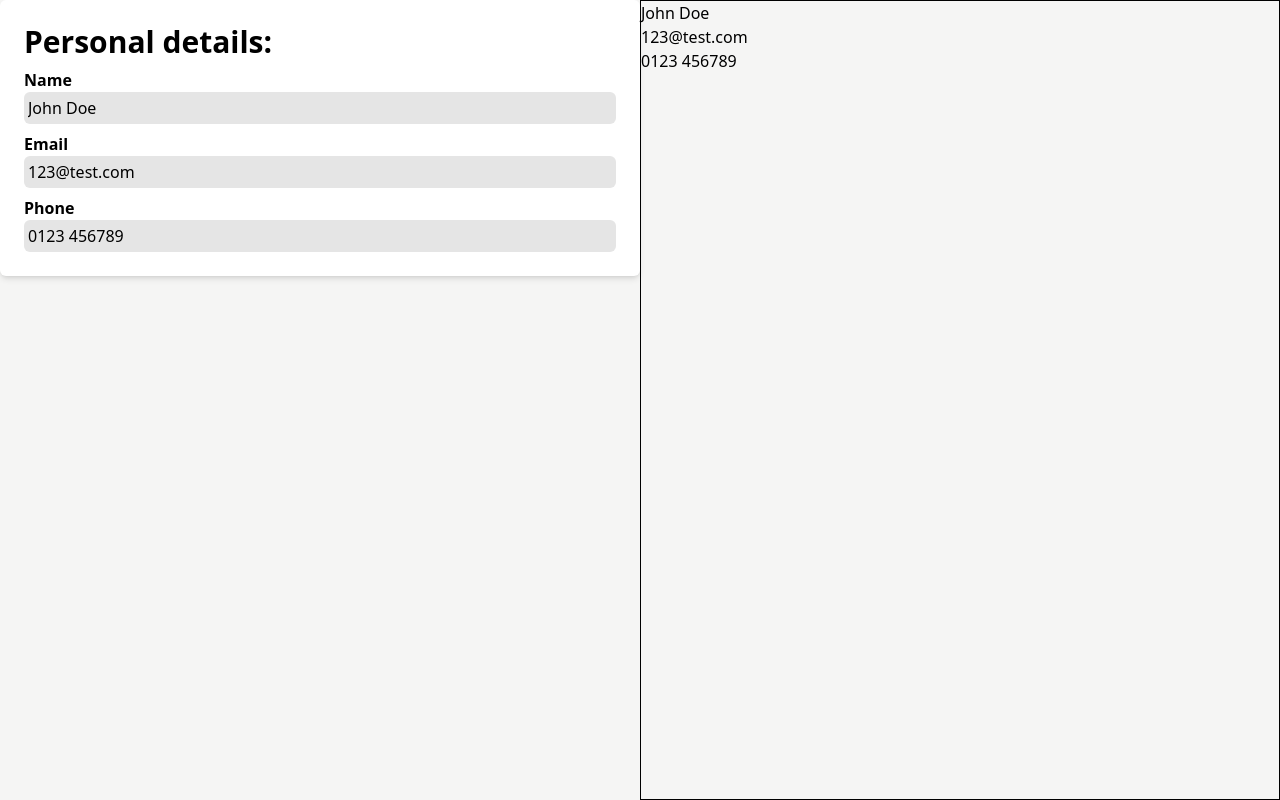
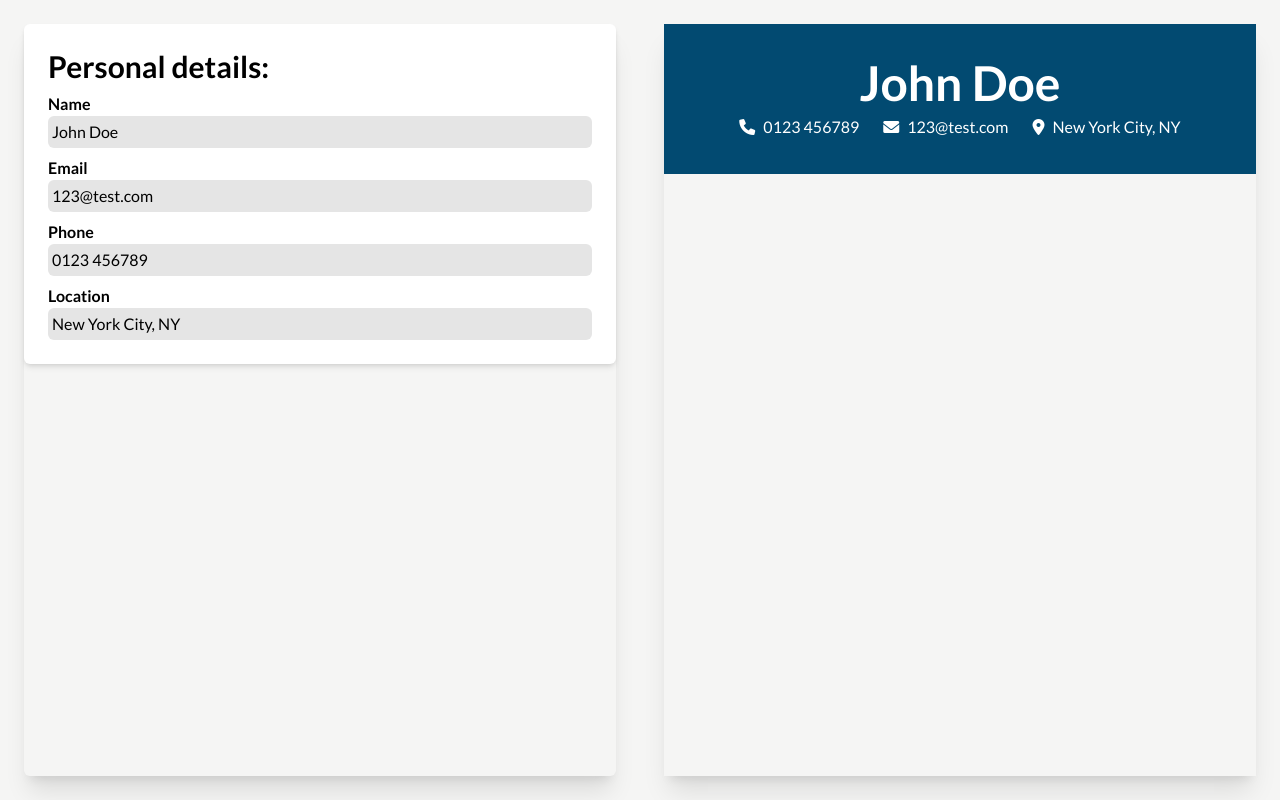
Before and after one commit to sukelully/cv-application, a React (Vite) app: page / in a window 1280 px wide. Built offline with nearby package versions, Linux system fonts and the light colour scheme.

Commit message:
Add styling to PersonalInfo CVPreview

```diff
--- a/index.html
+++ b/index.html
@@ -1,12 +1,21 @@
 <!doctype html>
 <html lang="en">
+
 <head>
   <meta charset="UTF-8" />
   <meta name="viewport" content="width=device-width, initial-scale=1.0" />
   <title>CV Application</title>
+  <link href="https://cdnjs.cloudflare.com/ajax/libs/font-awesome/6.0.0-beta3/css/all.min.css" rel="stylesheet" />
+  <link rel="preconnect" href="https://fonts.googleapis.com">
+  <link rel="preconnect" href="https://fonts.gstatic.com" crossorigin>
+  <link
+    href="https://fonts.googleapis.com/css2?family=Lato:ital,wght@0,100;0,300;0,400;0,700;0,900;1,100;1,300;1,400;1,700;1,900&display=swap"
+    rel="stylesheet">
 </head>
+
 <body>
   <div id="root"></div>
   <script type="module" src="/src/main.jsx"></script>
 </body>
+
 </html>
--- a/src/App.jsx
+++ b/src/App.jsx
@@ -8,6 +8,7 @@ export default function App() {
       name: 'John Doe',
       email: '123@test.com',
       phone: '0123 456789',
+      location: 'New York City, NY'
     },
   });
 
@@ -20,7 +21,7 @@ export default function App() {
 
   return (
     <div className="bg-stone-100 h-screen w-screen grid grid-cols-2">
-      <div>
+      <div className='m-6 shadow-xl rounded-md'>
         <PersonalInfoForm
           personalInfo={cvData.personalInfo}
           onChange={handlePersonalInfoChange}
--- a/src/CVPreview.jsx
+++ b/src/CVPreview.jsx
@@ -2,7 +2,7 @@ import PersonalInfo from './components/CV/PersonalInfo.jsx';
 
 export default function CVPreview({ cvData }) {
     return (
-        <div className="flex flex-col border">
+        <div className="flex flex-col m-6 shadow-xl">
             <PersonalInfo personalInfo={cvData.personalInfo}/>
         </div>
     );
--- a/src/components/CV/PersonalInfo.jsx
+++ b/src/components/CV/PersonalInfo.jsx
@@ -1,9 +1,21 @@
 export default function PersonalInfo({ personalInfo }) {
   return (
-    <div>
-      <h1>{personalInfo.name}</h1>
-      <p>{personalInfo.email}</p>
-      <p>{personalInfo.phone}</p>
+    <div className="flex flex-col items-center justify-center min-h-1/5 gap-2 text-white bg-sky-900">
+      <h1 className="font-bold text-5xl">{personalInfo.name}</h1>
+      <div className="flex gap-6">
+        <div className="flex gap-2 items-center">
+          <i class="fa-solid fa-phone"></i>
+          <p>{personalInfo.phone}</p>
+        </div>
+        <div className="flex gap-2 items-center">
+          <i class="fa-solid fa-envelope"></i>
+          <p>{personalInfo.email}</p>
+        </div>
+        <div className="flex gap-2 items-center">
+          <i class="fa-solid fa-location-dot"></i>
+          <p>{personalInfo.location}</p>
+        </div>
+      </div>
     </div>
   );
 }
--- a/src/components/Form/PersonalInfoForm.jsx
+++ b/src/components/Form/PersonalInfoForm.jsx
@@ -32,6 +32,12 @@ export default function PersonalInfoForm({ personalInfo, onChange }) {
         value={personalInfo.phone}
         onChange={handleInputChange}
       />
+      <FormComponent
+        label="Location"
+        name="location"
+        value={personalInfo.location}
+        onChange={handleInputChange}
+      />
     </div>
   );
 }
--- a/src/styles/main.css
+++ b/src/styles/main.css
@@ -1 +1,5 @@
-@import "tailwindcss";
+@import 'tailwindcss';
+
+* {
+  font-family: 'Lato', sans-serif;
+}
```
Lines whose indentation alone changed are shown as unchanged.
